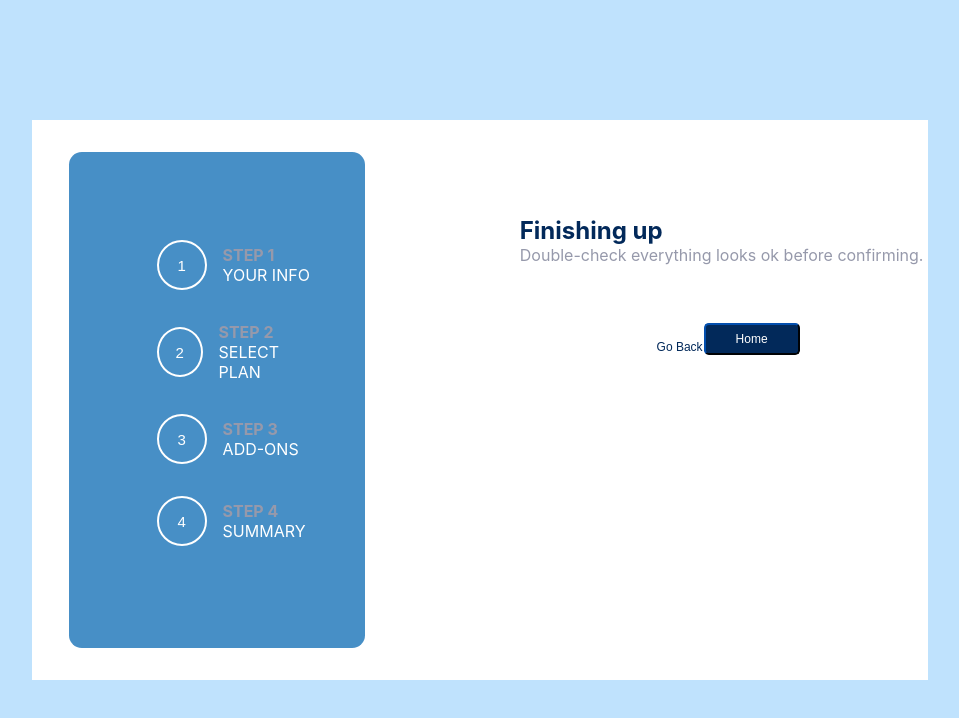
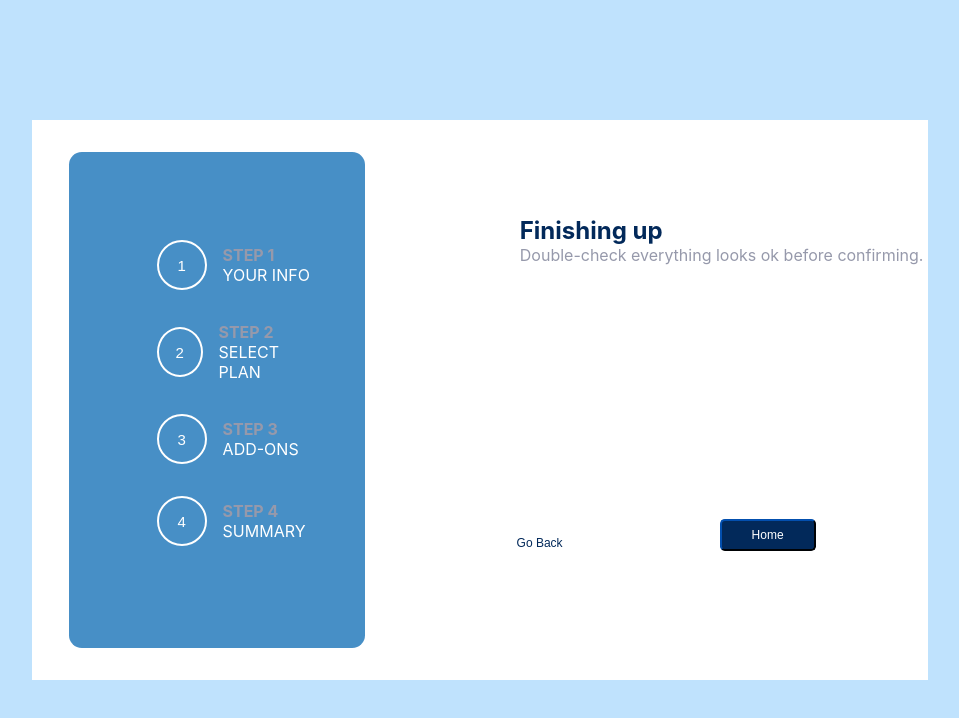
Before and after one commit to mnavai/multistepsform-reactapp, a React (Create React App) app: page /summary in a window 1280 px wide. Shown: the top 718 px of the page, without its empty margins (160-1119 px from the left). Built offline with nearby package versions, Linux system fonts and the light colour scheme; the HTML template or start-up script is replaced by a standard one.

Commit message:
fixing styles

```diff
--- a/src/index.css
+++ b/src/index.css
@@ -81,6 +81,7 @@ html, body, h1, h2, h3, h4, h5, p {
   border-radius: 0.5rem;
   margin-left: auto;
   margin-right: auto;
+  margin-bottom: 3rem;
   width: 22vw;
   height: 4vh;
 }
@@ -119,12 +120,23 @@ html, body, h1, h2, h3, h4, h5, p {
 
 .form-buttons{
     display: flex;
-    justify-content: flex-end;
-    width: 27.5vw;
+    justify-content: space-between;
+    width: 25vw;
     padding: 10px;
-    margin-left: 3rem;
+    margin-left: auto;
+    margin-right: auto;
 }
 .checkbox-group{
   display: flex;
   flex-direction: column;
 }
+.card-group{
+  height: 30vh;
+  width: 22vw;
+
+}
+.bill-container{
+  height: 30vh;
+  width: 25vw;
+  margin-bottom: 5rem;
+}
```
